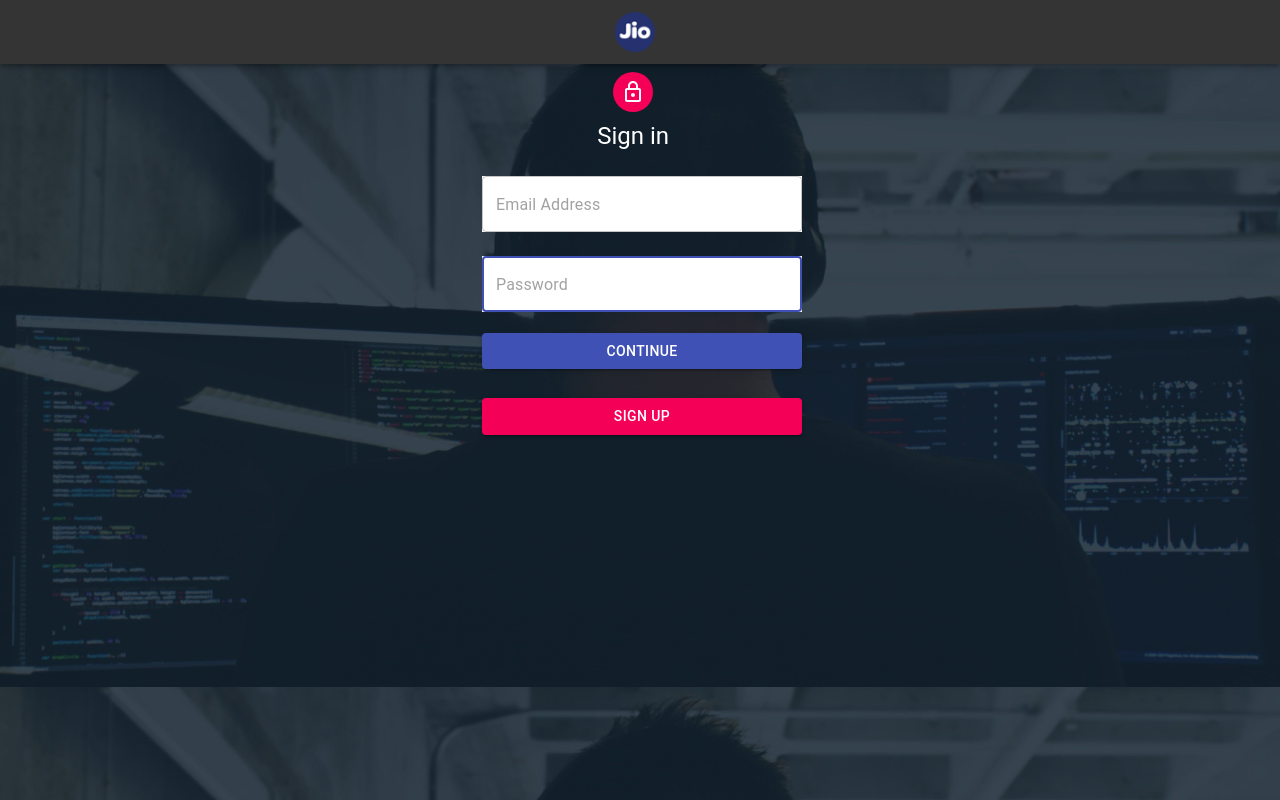
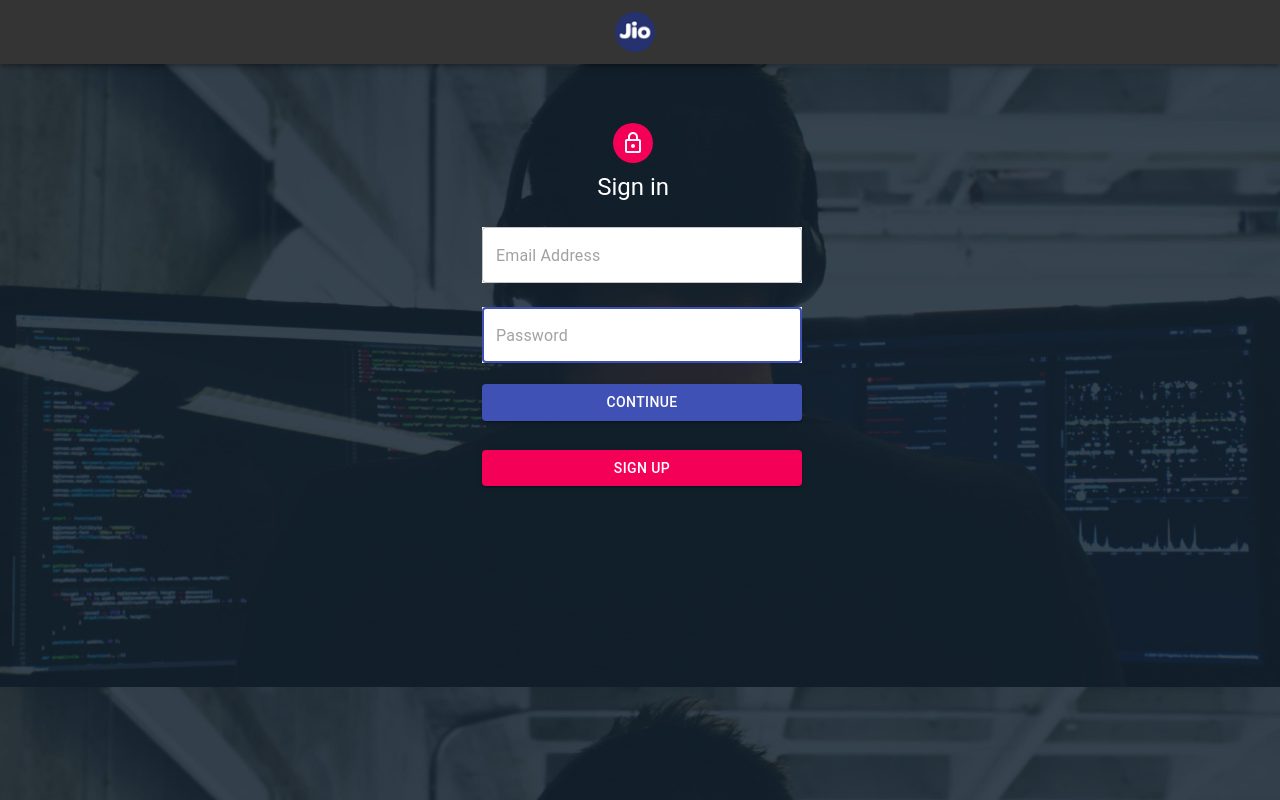
Before and after one commit to pkgs123/TeamProject, a React (Create React App) app: page /#/ in a window 1280 px wide. Built offline with nearby package versions, Linux system fonts and the light colour scheme.

Commit message:
correction of signUp page success

```diff
--- a/src/Component/AuthComponent/SignUp.js
+++ b/src/Component/AuthComponent/SignUp.js
@@ -64,20 +64,20 @@
   const[unameDisplay,setUserNameDisplay] = useState(false);
   const[signText,setSignText] = useState('Sign in');
   const [show, setShow] = useState(false);
-
+const[signInBtnText,setSignInBtnText] = useState('');
   const [values, setValues] = useState({
     name: "",
     email: "",
     password: "",
     error: "",
-    sucess: false,
+    success: false,
     errorValue:false,
     loading: false,
 		didRedirect: false,
   });
 
   const[close,onClose]=useState(true);
-  const { name, email, password, error,sucess,errorValue,loading, didRedirect  } = values;
+  const { name, email, password, error,success,errorValue,loading, didRedirect  } = values;
   const { user } = isAuthenticated();
 
   const handleChange = name => event => {
@@ -85,7 +85,7 @@
   }
 
   const onSignUp = event => {
-
+    setSignInBtnText('');
     event.preventDefault();
     if(name === "" || email === "" || password === ""){
       props.setSignUpSuccessDialog(false);
@@ -97,7 +97,7 @@
     signUp({ name, email, password })
       .then(data => {
         if (data.error) {
-          setValues({ ...values, error: data.error, sucess: false,errorValue:true })
+          setValues({ ...values, error: data.error, success: false,errorValue:true })
           props.setSignUpErrorDialog(errorValue);
         } else {
 
@@ -123,6 +123,7 @@
   }
 
 	const onSignIn = (event) => {
+    setSignInBtnText('continue');
     event.preventDefault();
     if(email === "" || password === ""){
       props.setSignUpSuccessDialog(false);
@@ -130,7 +131,6 @@
       setSignText('Sign in');
       return;
     }
-
 
 		setValues({ ...values, error: false, loading: true });
 		signIn({ email, password })
@@ -298,8 +298,8 @@
     return (
 
       <div className={classes.root}>
-      <Snackbar open={props.signUpDialogErrorDisplay} autoHideDuration={6000} onClose={handleErrorDialogClose}>
-            <MuiAlert elevation={6} variant="filled"  onClose={handleErrorDialogClose} severity="error">
+      <Snackbar open={props.signUpDialogErrorDisplay}  onClose={handleErrorDialogClose}>
+            <MuiAlert elevation={6} variant="filled" onClose={handleErrorDialogClose} severity="error">
            {error}
             </MuiAlert>
 
@@ -311,17 +311,19 @@
 
   return (
     <>
-     {signText === "Sign up" ? <h1 style={{marginTop:'5%',color:'white',fontSize:'large'}}>
+    {signInBtnText !== 'continue' ? <h1 style={{marginTop:'5%',color:'white',fontSize:'large'}}>
         {successMessage()}
         {errorMessage()}
         <br /><br />
         {signUpForm()}
-      </h1>: <h1 style={{marginTop:'5%',color:'white',fontSize:'large'}}>
+      </h1>
+       : <h1 style={{marginTop:'5%',color:'white',fontSize:'large'}}>
       {loadingMessage()}
 			{errorMessage()}
 			{signUpForm()}
 			{redirect()}
       </h1>
+
      }
     </>
   )
--- a/src/Redux/Store.js
+++ b/src/Redux/Store.js
@@ -2,7 +2,7 @@
 import combineReducer from './Reducer/combineReducer';
 import thunk from 'redux-thunk';
 
-//const reduxnewExt = window.__REDUX_DEVTOOLS_EXTENSION_COMPOSE__&& window.__REDUX_DEVTOOLS_EXTENSION_COMPOSE__()
-let store = createStore(combineReducer,compose(applyMiddleware(thunk)));
+const reduxnewExt = window.__REDUX_DEVTOOLS_EXTENSION_COMPOSE__&& window.__REDUX_DEVTOOLS_EXTENSION_COMPOSE__()
+let store = createStore(combineReducer,compose(applyMiddleware(thunk),reduxnewExt));
 
 export default store;
```
